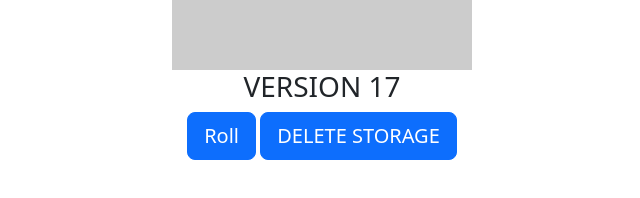
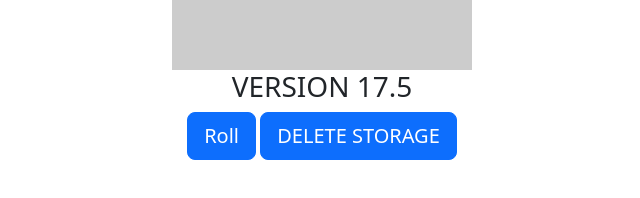
Before and after one commit to MaggieZn/mobile-web-app-dice-shaker, a website: page index.html in a window 1280 px wide. Shown: the part 326-524 px from the top of the page, 318-958 px from the left. Drawn offline with nearby package versions, Linux system fonts and the light colour scheme; placeholder pictures from the web are drawn by us.

Commit message:
return back

```diff
--- a/index.html
+++ b/index.html
@@ -49,7 +49,7 @@
             <!--placeholder image-->
             <div>
                 <img src="https://placehold.co/300" class="centre-image">
-                <h3 class="text-center">VERSION 17</h3>
+                <h3 class="text-center">VERSION 17.5</h3>
                 <h3 class="text-center" id="generate"></h3>
             </div>
             <!-- roll button-->
--- a/numberGenerator.js
+++ b/numberGenerator.js
@@ -52,6 +52,7 @@ function motion(event){
       else if(motionStop==true){
         window.removeEventListener('devicemotion',motion)
         storeNum(number,Date())
+        return;
     }
     }
 }
```
